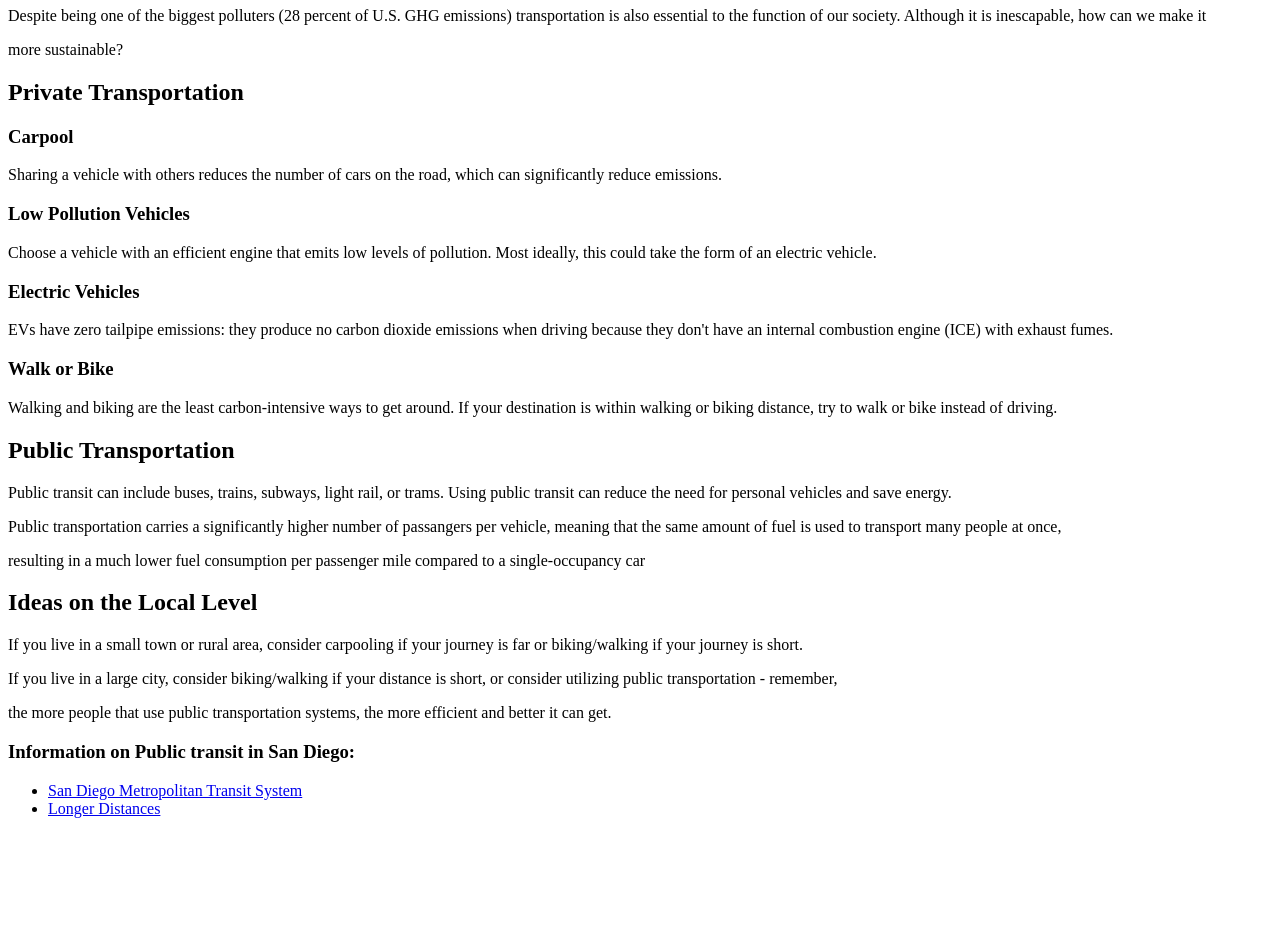
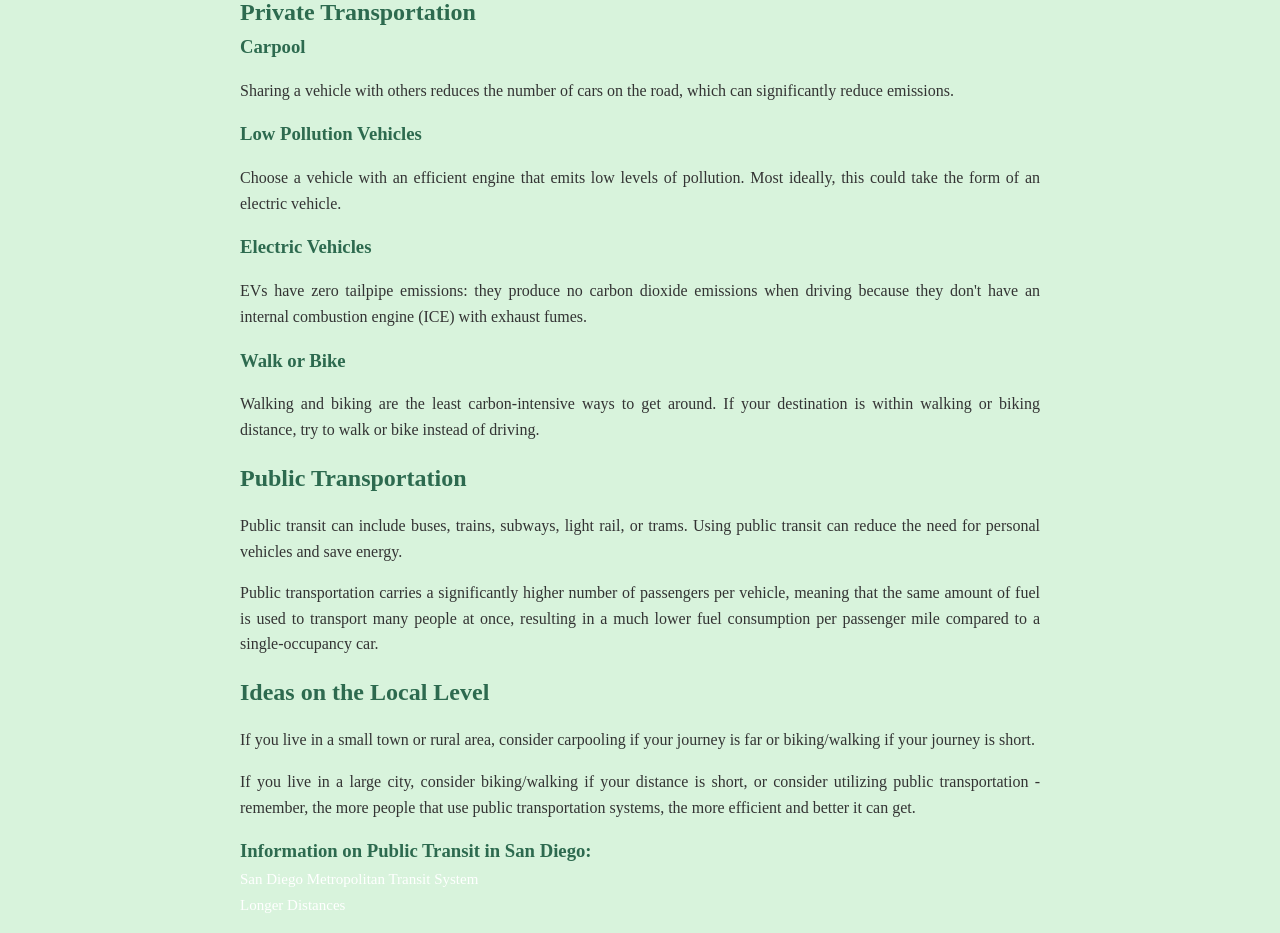
Before and after one commit to Testen10/WICProj7_FA24, a plain HTML site: page transportation.html in a window 1280 px wide. Shown: the part 197-1130 px from the top of the page. Before the commit the page ends 1031 px from the top, so only its background shows below. Drawn offline with Linux system fonts and the light colour scheme.

Commit message:
style edits

```diff
--- a/transportation.html
+++ b/transportation.html
@@ -1,15 +1,42 @@
 <!DOCTYPE html>
-<html lang=”en”>
+<html lang="en">
 
 <head>
+<link rel = "stylesheet" href="style.css">
+<meta charset="UTF-8">
+<title>Transit</title>
+<style>
 
-<meta charset=”UTF-8">
-<title>Transit</title>
+   body {
+       background-color: #d8f3dc; /* Light green */
+       color: #333; /* Default text color */
+       font-family: 'Times New Roman', Times, serif, sans-serif;
+       line-height: 1.6; /* Improves paragraph readability */
+       margin: 0;
+       padding: 0;
+   }
 
+
+   #content {
+       max-width: 800px; /* Limits the width of the content area */
+       margin: 0 auto; /* Centers the content */
+       padding: 1em; /* Adds padding inside the container */
+   }
+   h1, h2, h3 {
+       color: #2d6a4f; /* Dark green */
+       font-family: "Times New Roman", Times, serif; /* Keep headers in Times New Roman */
+   }
+   p {
+       margin: 1em 0; /* Adds spacing between paragraphs */
+       text-align: justify; /* Aligns text for better readability */
+   }
+</style>
 </head>
+
+
 <body>
    <!-- navigation -->
-    <nav id="nav1">
+   <nav>
        <ul>
            <li><a href="main.html">About this Website</a></li>
            <li><a href="news.html">News</a></li>
@@ -20,37 +47,43 @@
        </ul>
    </nav>
 
+
+   <div id="content">
        <!-- title -->
        <h1>Sustainable Transportation</h1>
 
+
        <!-- about -->
-<p> Despite being one of the biggest polluters (28 percent of U.S. GHG emissions) transportation is also essential to the function of our society. Although it is inescapable, how can we make it </p>
-<p> more sustainable?</p>
+       <p>Despite being one of the biggest polluters (28 percent of U.S. GHG emissions), transportation is also essential to the function of our society. Although it is inescapable, how can we make it more sustainable?</p>
+
 
        <!-- private transit -->
-<h2> Private Transportation</h2>
-<h3> Carpool</h3>
-<p> Sharing a vehicle with others reduces the number of cars on the road, which can significantly reduce emissions. </p>
-<h3> Low Pollution Vehicles</h3>
-<p> Choose a vehicle with an efficient engine that emits low levels of pollution. Most ideally, this could take the form of an electric vehicle.</p>
-<h3> Electric Vehicles</h4>
-<p> EVs have zero tailpipe emissions: they produce no carbon dioxide emissions when driving because they don't have an internal combustion engine (ICE) with exhaust fumes. </p>
-<h3> Walk or Bike</h3>
-<p> Walking and biking are the least carbon-intensive ways to get around. If your destination is within walking or biking distance, try to walk or bike instead of driving. </p>
+       <h2>Private Transportation</h2>
+       <h3>Carpool</h3>
+       <p>Sharing a vehicle with others reduces the number of cars on the road, which can significantly reduce emissions.</p>
+       <h3>Low Pollution Vehicles</h3>
+       <p>Choose a vehicle with an efficient engine that emits low levels of pollution. Most ideally, this could take the form of an electric vehicle.</p>
+       <h3>Electric Vehicles</h3>
+       <p>EVs have zero tailpipe emissions: they produce no carbon dioxide emissions when driving because they don't have an internal combustion engine (ICE) with exhaust fumes.</p>
+       <h3>Walk or Bike</h3>
+       <p>Walking and biking are the least carbon-intensive ways to get around. If your destination is within walking or biking distance, try to walk or bike instead of driving.</p>
+
 
        <!-- public transit-->
-<h2> Public Transportation</h2>
-<p> Public transit can include buses, trains, subways, light rail, or trams. Using public transit can reduce the need for personal vehicles and save energy.</p>
-<p> Public transportation carries a significantly higher number of passangers per vehicle, meaning that the same amount of fuel is used to transport many people at once,</p>
-<p> resulting in a much lower fuel consumption per passenger mile compared to a single-occupancy car</p>
+       <h2>Public Transportation</h2>
+       <p>Public transit can include buses, trains, subways, light rail, or trams. Using public transit can reduce the need for personal vehicles and save energy.</p>
+       <p>Public transportation carries a significantly higher number of passengers per vehicle, meaning that the same amount of fuel is used to transport many people at once, resulting in a much lower fuel consumption per passenger mile compared to a single-occupancy car.</p>
+
 
        <!-- links to san diego public transit guidelines -->
-<h2> Ideas on the Local Level</h2>
-<p> If you live in a small town or rural area, consider carpooling if your journey is far or biking/walking if your journey is short.</p>
-<p> If you live in a large city, consider biking/walking if your distance is short, or consider utilizing public transportation - remember,</p>
-<p> the more people that use public transportation systems, the more efficient and better it can get.</p>
-<h3> Information on Public transit in San Diego:</h3>
+       <h2>Ideas on the Local Level</h2>
+       <p>If you live in a small town or rural area, consider carpooling if your journey is far or biking/walking if your journey is short.</p>
+       <p>If you live in a large city, consider biking/walking if your distance is short, or consider utilizing public transportation - remember, the more people that use public transportation systems, the more efficient and better it can get.</p>
+       <h3>Information on Public Transit in San Diego:</h3>
        <ul>
-<li> <a href=”https://www.sdmts.com/”>San Diego Metropolitan Transit System</a></li>
-<li> <a href=”https://www.san.org/to-from/Public-Transportation”>Longer Distances</a></li>
+           <li><a href="https://www.sdmts.com/">San Diego Metropolitan Transit System</a></li>
+           <li><a href="https://www.san.org/to-from/Public-Transportation">Longer Distances</a></li>
        </ul>
+   </div>
+</body>
+</html>
```
Also changed, not shown: 1 other file. Lines whose indentation alone changed are shown as unchanged.
